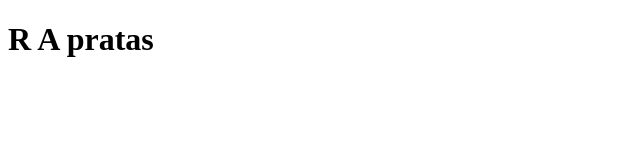
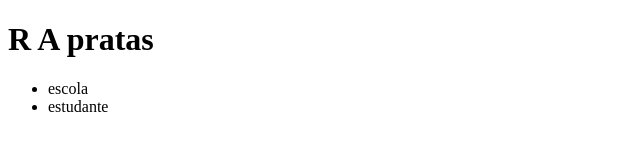
Before and after one commit to rafagda08/2B-1-trimestre, a plain HTML site: page index.html in a window 1280 px wide. Shown: the whole page, without its empty margins (0-640 px from the left). Drawn offline with Linux system fonts and the light colour scheme.

Commit message:
escola estudante

```diff
--- a/index.html
+++ b/index.html
@@ -8,6 +8,9 @@
 </head>
 <body>
    <h1>R A pratas</h1>
-   <ul></ul>
+   <ul>
+    <li>escola</li>
+    <li>estudante</li>
+   </ul>
 </body>
 </html>
```
